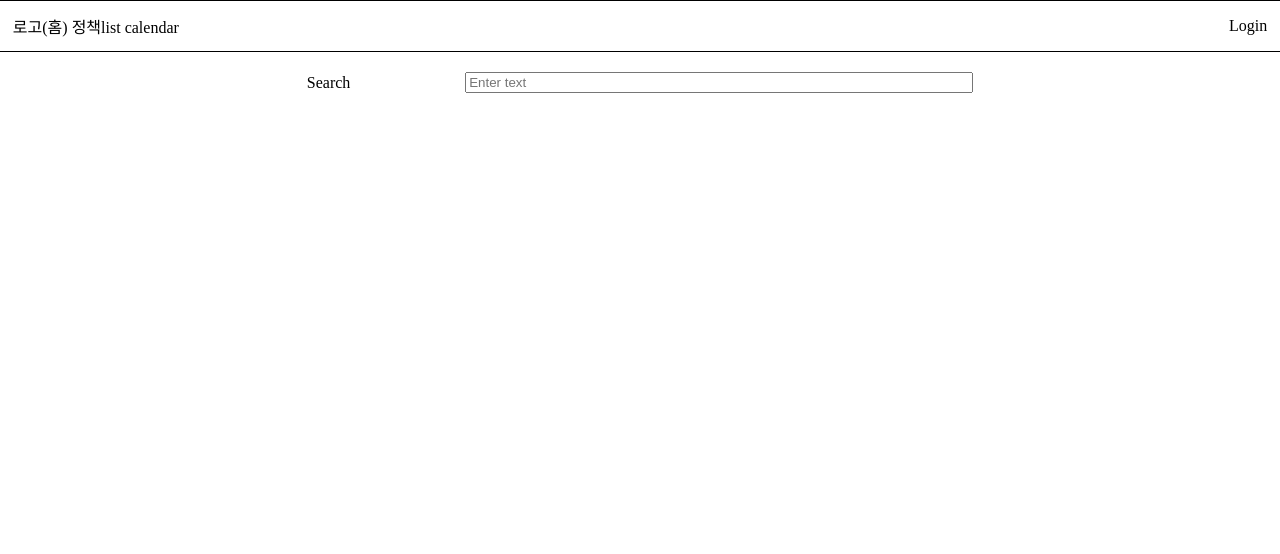
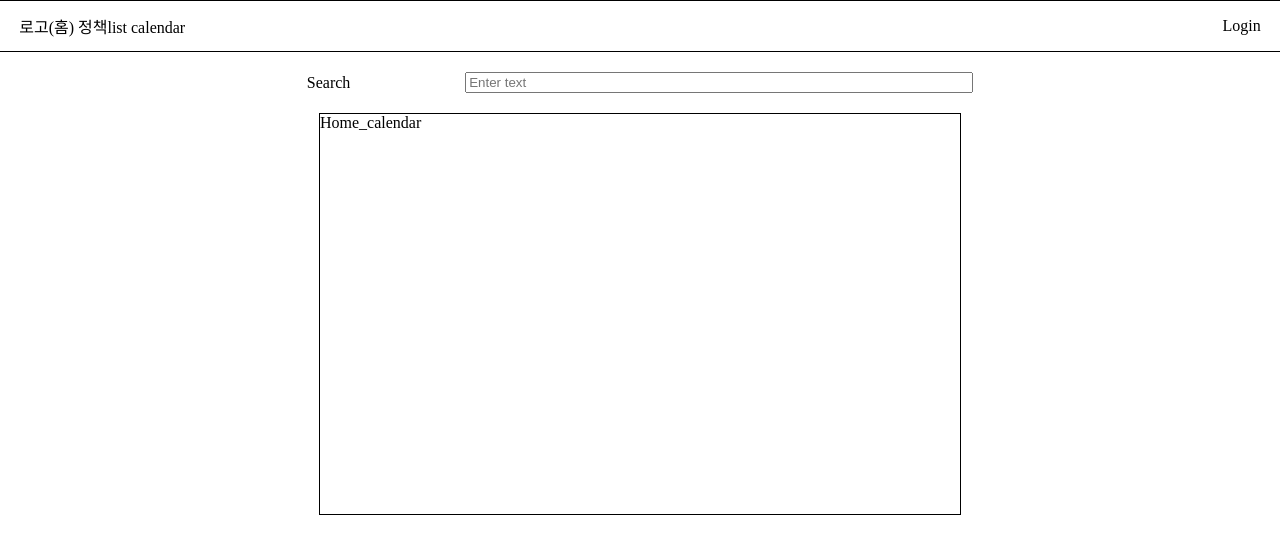
Before and after one commit to jihaneol/Jeongchaegi, a React (Create React App) app in the folder frontend/: page / in a window 1280 px wide. Shown: the top 554 px of the page. Built offline with nearby package versions, Linux system fonts and the light colour scheme.

Commit message:
Home_calendar 추가

```diff
--- a/frontend/src/components/Home.jsx
+++ b/frontend/src/components/Home.jsx
@@ -2,12 +2,23 @@ import React from 'react'
 import Nav from "./Nav"
 import Search from "./Search"
 import home_styles from "../styles/Home.module.css"
+
+function Home_calendar() {
+	return (
+		<div className={home_styles.home_calendar_wrap}>
+			<div>
+				Home_calendar
+			</div>
+		</div>
+	)
+}
 
 export default function Home() {
   return (
 	<div className={home_styles.home_wrap}>
         <Nav />
         <Search />
+		<Home_calendar />
 	</div>
   )
 }
--- a/frontend/src/styles/Home.module.css
+++ b/frontend/src/styles/Home.module.css
@@ -6,9 +6,15 @@
 }
 
 .search_bar{
-	margin-top: 20px;
+	margin: 20px 0;
 	width: 70%;
 	display: flex;
 	justify-content: space-evenly;
 	align-items: center;
 }
+
+.home_calendar_wrap {
+	width: 50%;
+	height: 400px;
+	border: 1px solid black;
+}
--- a/frontend/src/styles/Nav.module.css
+++ b/frontend/src/styles/Nav.module.css
@@ -1,7 +1,7 @@
 .nav_wrap{
 	display: flex;
 	justify-content: space-between;
-	width: 98%;
+	width: 97%;
 	border: 1px solid black;
 	height: 50px;
 	align-items: center;
```
